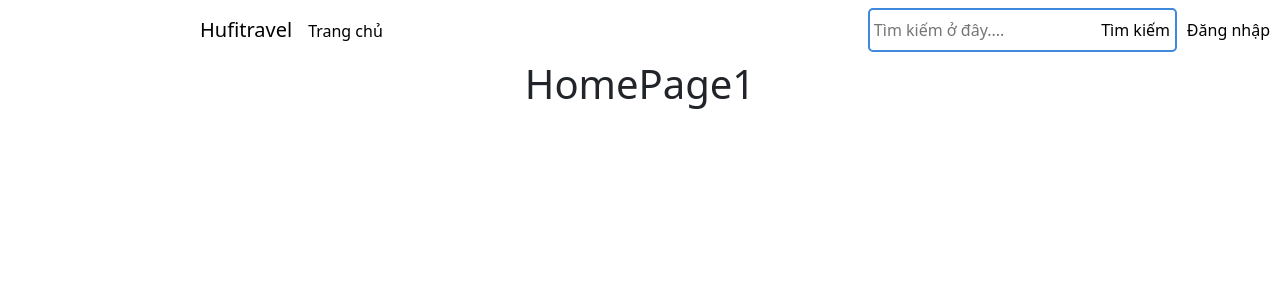
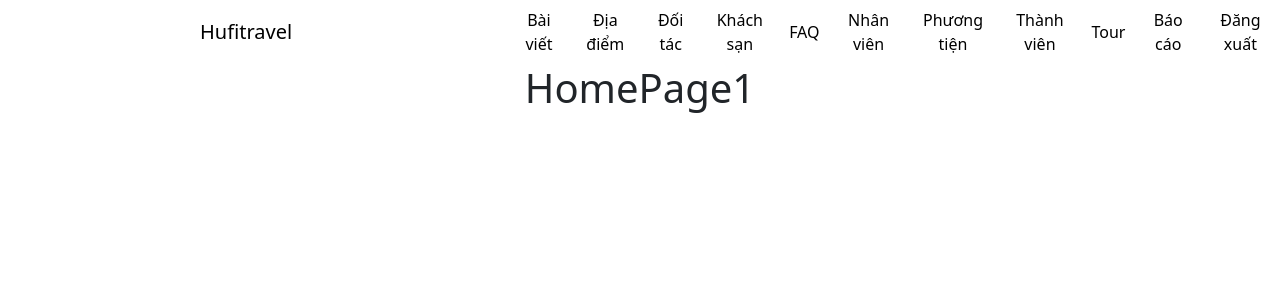
Before and after one commit to reilee21/QuanLyTourDuLich_FE, a React (Create React App) app: page / in a window 1280 px wide. Shown: the top 300 px of the page. Built offline with nearby package versions, Linux system fonts and the light colour scheme.

Commit message:
qlyptien

```diff
--- /dev/null
+++ b/src/components/layouts/HeaderQly.js
@@ -0,0 +1,33 @@
+// Header.js
+import { Link } from 'react-router-dom';
+import { Navbar, Nav } from "react-bootstrap";
+import "./Header.css"
+const HeaderQly = () => {
+    return (
+        <>
+            <Navbar className="navbar-main">
+                <div >
+                    <Navbar.Brand href="#home" style={{ display: 'inline-block' }}>Hufitravel</Navbar.Brand>
+                </div>
+                <Nav >
+
+                    <div className="nav-main">
+                        <Nav className="nav-login" as={Link} to="/baiviet">Bài viết</Nav >
+                        <Nav className="nav-login" as={Link} to="/diadiem">Địa điểm</Nav >
+                        <Nav className="nav-login" as={Link} to="/doitac">Đối tác</Nav >
+                        <Nav className="nav-login" as={Link} to="/khachsan">Khách sạn</Nav >
+                        <Nav className="nav-login" as={Link} to="/faq">FAQ</Nav >
+                        <Nav className="nav-login" as={Link} to="/nhanvien">Nhân viên</Nav >
+                        <Nav className="nav-login" as={Link} to="/phuongtien">Phương tiện</Nav >
+                        <Nav className="nav-login" as={Link} to="/thanhvien">Thành viên</Nav >
+                        <Nav className="nav-login" as={Link} to="/tour">Tour</Nav >
+                        <Nav className="nav-login" as={Link} to="/baocao">Báo cáo</Nav >
+
+                        <Nav className="nav-login" as={Link} >Đăng xuất</Nav >
+                    </div>
+                </Nav>
+            </Navbar >
+        </>
+    )
+}
+export default HeaderQly
--- a/src/components/layouts/Layout.js
+++ b/src/components/layouts/Layout.js
@@ -2,12 +2,13 @@
 import { Outlet } from "react-router-dom"
 import Header from "./Header"
 import Footer from "./Footer"
-
+import HeaderQly from "./HeaderQly"
 
 const DefaultLayout = () => {
+
     return (
         <>
-            <Header />
+            <HeaderQly />
             <div className="container">
                 <Outlet />
             </div>
```
